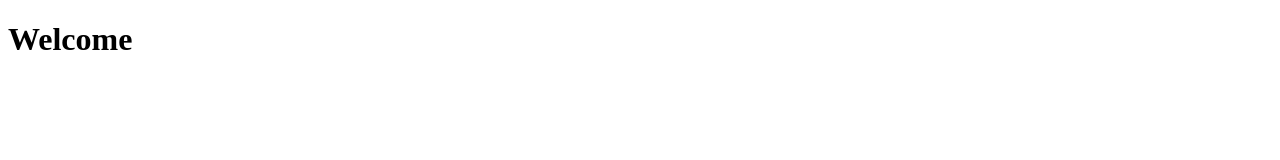
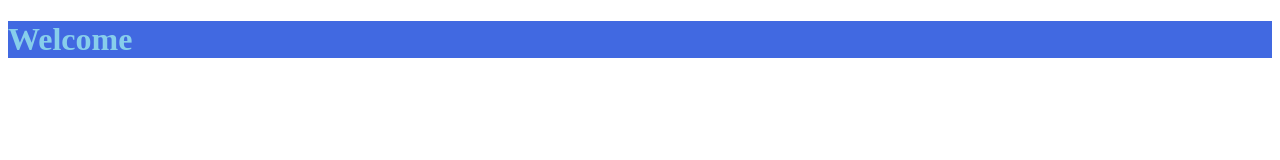
Before and after one commit to raozeeshanali/mysite, a plain HTML site: page index.html in a window 1280 px wide. Drawn offline with Linux system fonts and the light colour scheme.

Commit message:
Update index.html

```diff
--- a/index.html
+++ b/index.html
@@ -4,6 +4,12 @@
     <meta charset="UTF-8">
     <meta name="viewport" content="width=device-width, initial-scale=1.0">
     <title>Document</title>
+    <style>
+        h1{
+            background-color: royalblue;
+            color: skyblue;
+        }
+    </style>
 </head>
 <body>
     <h1>Welcome</h1>
```
